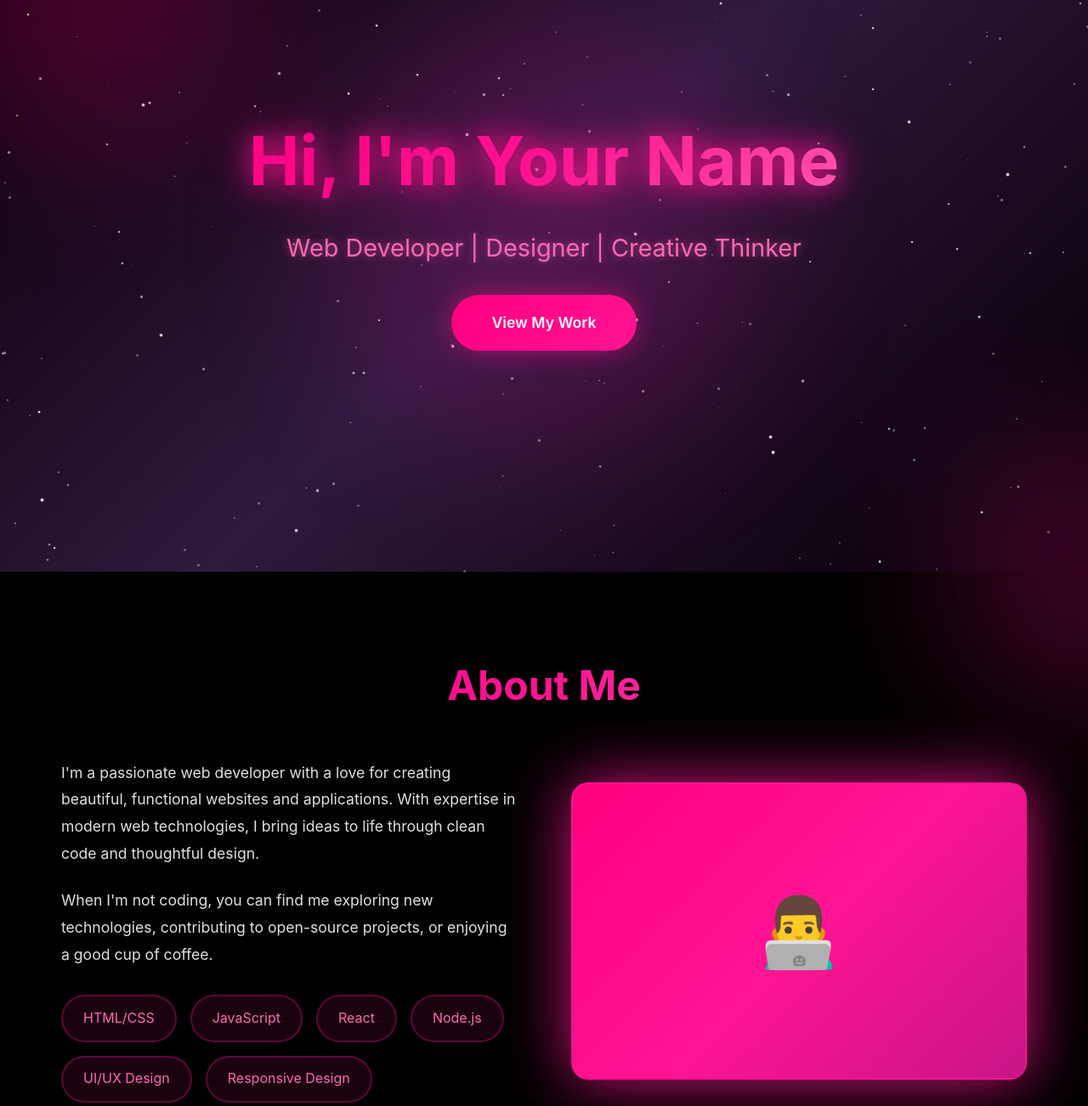
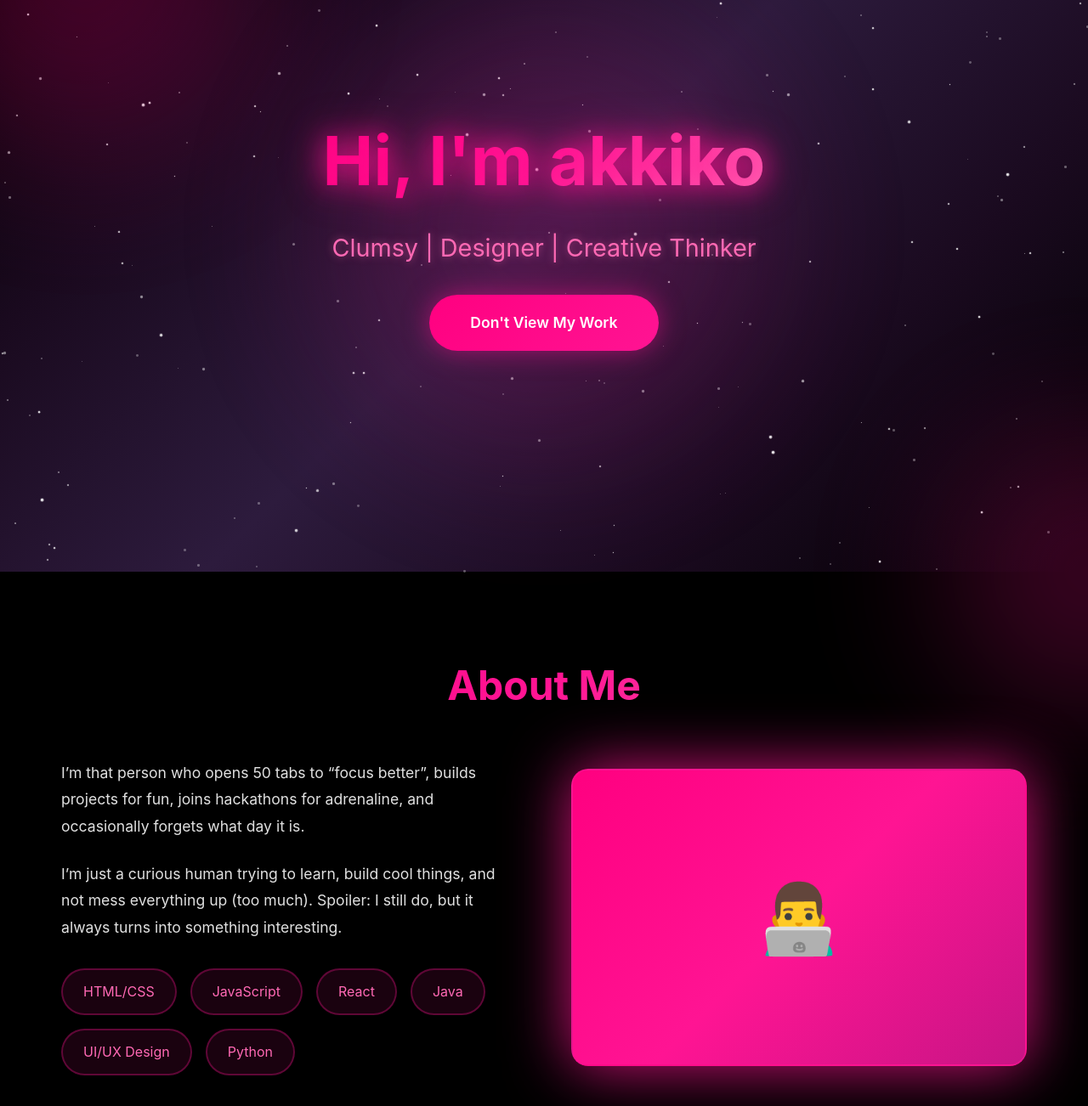
Before and after one commit to neha-afk/portfolio, a plain HTML site: page index.html in a window 1280 px wide. Shown: the part 127-1429 px from the top of the page at 85% size. Drawn offline with Linux system fonts and the light colour scheme.

Commit message:
temp changes

```diff
--- a/index.html
+++ b/index.html
@@ -535,9 +535,9 @@
 
     <section id="hero">
         <div class="hero-content">
-            <h1>Hi, I'm Your Name</h1>
-            <p>Web Developer | Designer | Creative Thinker</p>
-            <a href="#projects" class="cta-button">View My Work</a>
+            <h1>Hi, I'm akkiko</h1>
+            <p>Clumsy | Designer | Creative Thinker</p>
+            <a href="#projects" class="cta-button">Don't View My Work</a>
         </div>
     </section>
 
@@ -545,15 +545,15 @@
         <h2>About Me</h2>
         <div class="about-content">
             <div class="about-text">
-                <p>I'm a passionate web developer with a love for creating beautiful, functional websites and applications. With expertise in modern web technologies, I bring ideas to life through clean code and thoughtful design.</p>
-                <p>When I'm not coding, you can find me exploring new technologies, contributing to open-source projects, or enjoying a good cup of coffee.</p>
+                <p>I’m that person who opens 50 tabs to “focus better”, builds projects for fun, joins hackathons for adrenaline, and occasionally forgets what day it is.</p>
+                <p>I’m just a curious human trying to learn, build cool things, and not mess everything up (too much). Spoiler: I still do, but it always turns into something interesting.</p>
                 <div class="skills">
                     <span class="skill-tag">HTML/CSS</span>
                     <span class="skill-tag">JavaScript</span>
                     <span class="skill-tag">React</span>
-                    <span class="skill-tag">Node.js</span>
+                    <span class="skill-tag">Java</span>
                     <span class="skill-tag">UI/UX Design</span>
-                    <span class="skill-tag">Responsive Design</span>
+                    <span class="skill-tag">Python</span>
                 </div>
             </div>
             <div class="about-image">
```
